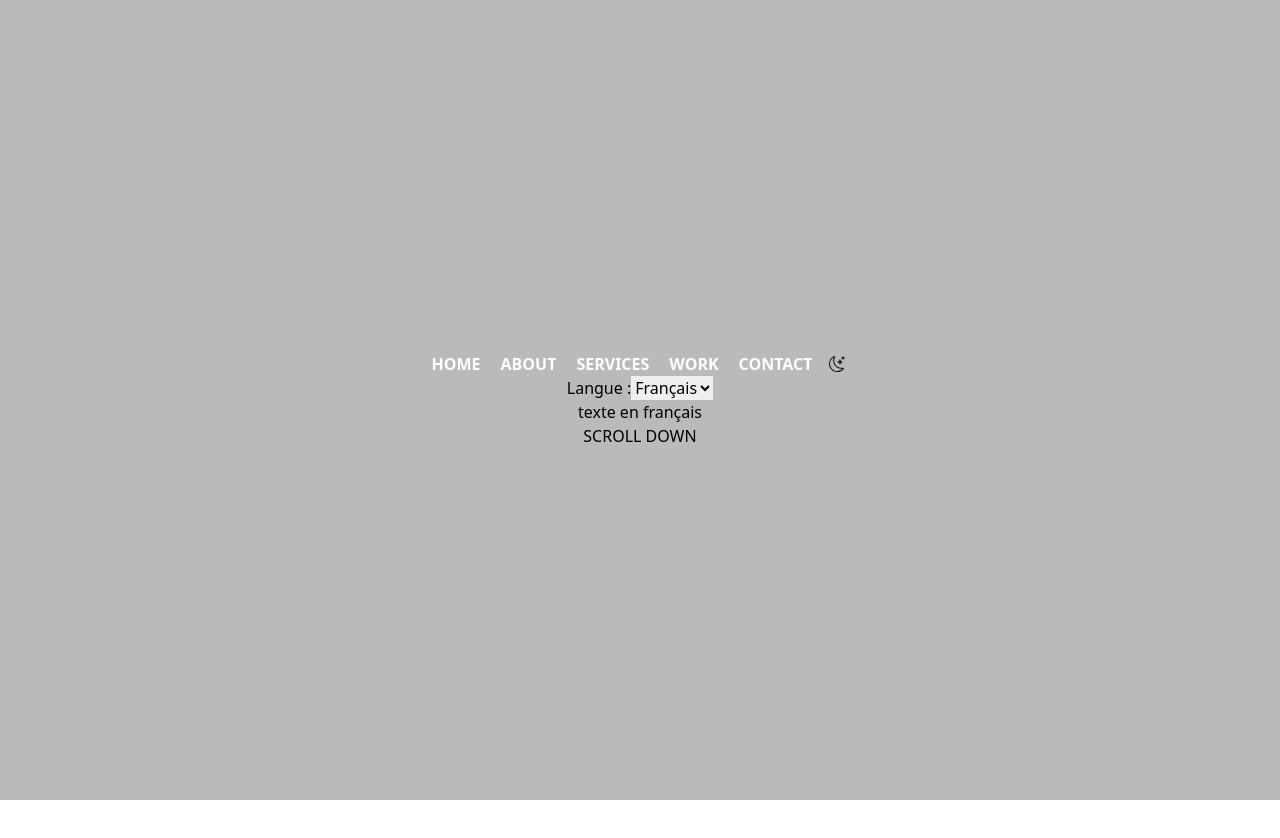
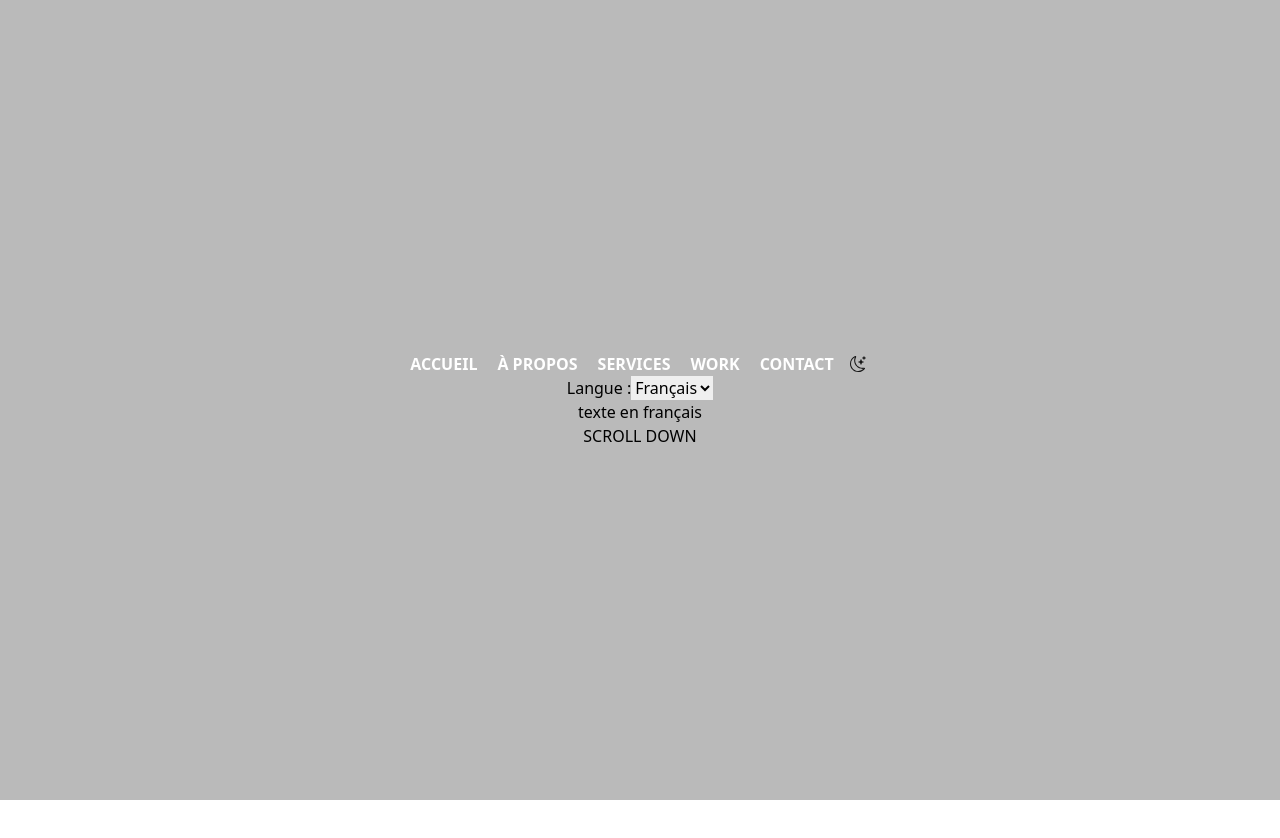
Before and after one commit to Titou360/Painter, a Next.js app: page / in a window 1280 px wide. Shown: the top 838 px of the page. Built offline with nearby package versions, Linux system fonts and the light colour scheme.

Commit message:
Adding the navbar

```diff
--- a/i18n.js
+++ b/i18n.js
@@ -2,13 +2,19 @@ import i18n from 'i18next';
 import { initReactI18next } from 'react-i18next';
 import headerTranslationsEN from './public/locales/en/header.json';
 import headerTranslationsFR from './public/locales/fr/header.json';
+import navbarTranslationEN from './public/locales/en/navbar.json';
+import navbarTranslationFR from './public/locales/fr/navbar.json';
+
+
 
 const resources = {
   en: {
-    header: headerTranslationsEN
+    header: headerTranslationsEN,
+    navbar: navbarTranslationEN,
   },
   fr: {
-    header: headerTranslationsFR
+    header: headerTranslationsFR,
+    navbar: navbarTranslationFR,
   }
 };
 
--- /dev/null
+++ b/public/locales/en/navbar.json
@@ -0,0 +1,5 @@
+{
+  "home": "Home",
+  "about": "About",
+  "services": "Services"
+}
--- /dev/null
+++ b/public/locales/fr/navbar.json
@@ -0,0 +1,5 @@
+{
+  "home": "Accueil",
+  "about": "À Propos",
+  "services": "Services"
+}
--- a/src/components/Navbar.jsx
+++ b/src/components/Navbar.jsx
@@ -26,17 +26,17 @@ const Navbar = () => {
       <CustomLink
         href="#"
         className="text-white hover:text-painterOrange transition duration-300 ease font-bold font-Poppins uppercase"
-        title="home"
+        title={t('navbar:home')}
       />
       <CustomLink
         href="#"
         className="text-white hover:text-painterOrange transition duration-300 ease font-bold font-Poppins uppercase"
-        title="about"
+        title={t('navbar:about')}
       />
       <CustomLink
         href="#"
         className="text-white hover:text-painterOrange transition duration-300 ease font-bold font-Poppins uppercase"
-        title="services"
+        title={t('navbar:services')}
       />
       <CustomLink
         href="#"
```
